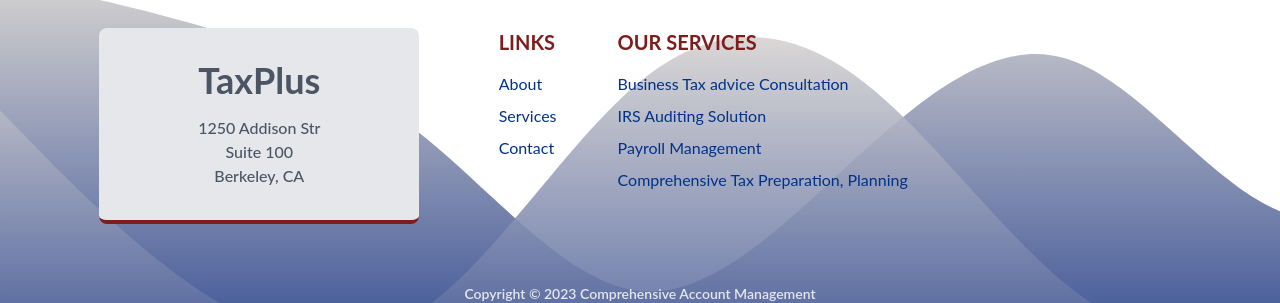
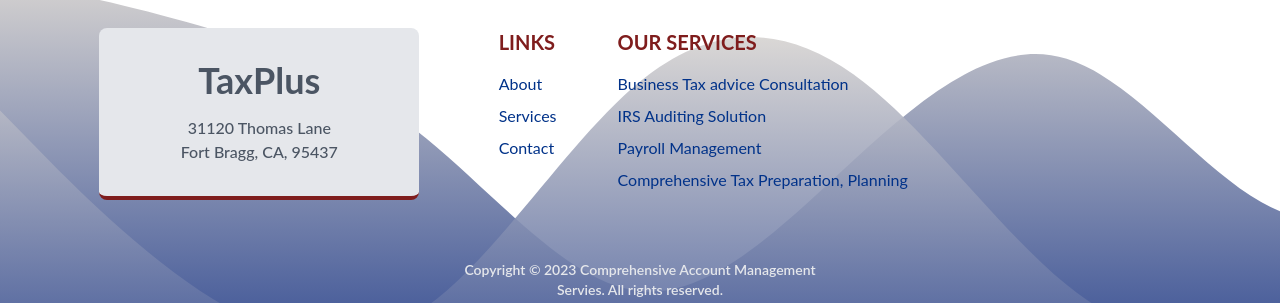
Before and after one commit to craftersol728/Taxplus, a React (Create React App) app: page / in a window 1280 px wide. Shown: the part 3482-3785 px from the top of the page. Built offline with nearby package versions, Linux system fonts and the light colour scheme.

Commit message:
changed leap file pathing and fixed address issue

```diff
--- a/public/index.html
+++ b/public/index.html
@@ -7,7 +7,7 @@
     <meta name="theme-color" content="#000000" />
     <meta
       name="description"
-      content="Web site created using create-react-app"
+      content="Helping Clients Keep More Of What They Earn"
     />
     <link rel="apple-touch-icon" href="%PUBLIC_URL%/logo192.png" />
     <!--
@@ -24,7 +24,7 @@
       work correctly both with client-side routing and a non-root public URL.
       Learn how to configure a non-root public URL by running `npm run build`.
     -->
-    <title>React App</title>
+    <title>Tax Plus</title>
   </head>
   <body>
     <noscript>You need to enable JavaScript to run this app.</noscript>
--- a/src/components/Footer.js
+++ b/src/components/Footer.js
@@ -16,9 +16,8 @@ const Footer = () => {
                         <div className="box-border border-b-4 border-red-900 p-8 bg-gray-200 text-gray-600 text-center rounded-lg xl:w-80 mx-auto">
                             <h3 className="font-bold text-4xl mb-4">TaxPlus</h3>
                             <div className='text-md font-medium text-gray-600'>
-                                <h5>1250 Addison Str</h5>
-                                <p>Suite 100</p>
-                                <p>Berkeley, CA</p>
+                                <h5>31120 Thomas Lane</h5>
+                                <p>Fort Bragg, CA, 95437</p>
                             </div>
                         </div>
                     </div>
--- a/src/components/Navbar/NavLinks.js
+++ b/src/components/Navbar/NavLinks.js
@@ -11,7 +11,7 @@ const NavLinks = () => {
             <HashLink className="px-4 font-extrabold text-gray-500 hover:text-blue-900" smooth to="/#services">
                 Services
             </HashLink>
-            <a className="px-4 font-extrabold text-gray-500 hover:text-blue-900" href="https://exchange.leapfile.com/fts/drop/custom/Index.jsp">File Transfer</a>
+            <a className="px-4 font-extrabold text-gray-500 hover:text-blue-900" href="https://taxplus.leapfile.com">File Transfer</a>
 
 
             <Link className="text-white bg-blue-900 hover:bg-blue-800 inline-flex items-center justify-center w-auto px-6 py-3 shadow-xl rounded-xl" smooth to="/contact">
--- a/src/pages/Contact.js
+++ b/src/pages/Contact.js
@@ -180,8 +180,8 @@ const Contact = () => {
                                         <i className="fas fa-map-marker-alt pt-2 pr-2" />
                                     </div>
                                     <div className="flex flex-col">
-                                        <h2 className="text-2xl">1250 Addison Street</h2>
-                                        <p className="text-gray-400">Berkeley, CA</p>
+                                        <h2 className="text-2xl">31120 Thomas Lane</h2>
+                                        <p className="text-gray-400">FortBragg, CA, 95436</p>
                                     </div>
                                 </div>
 
```
